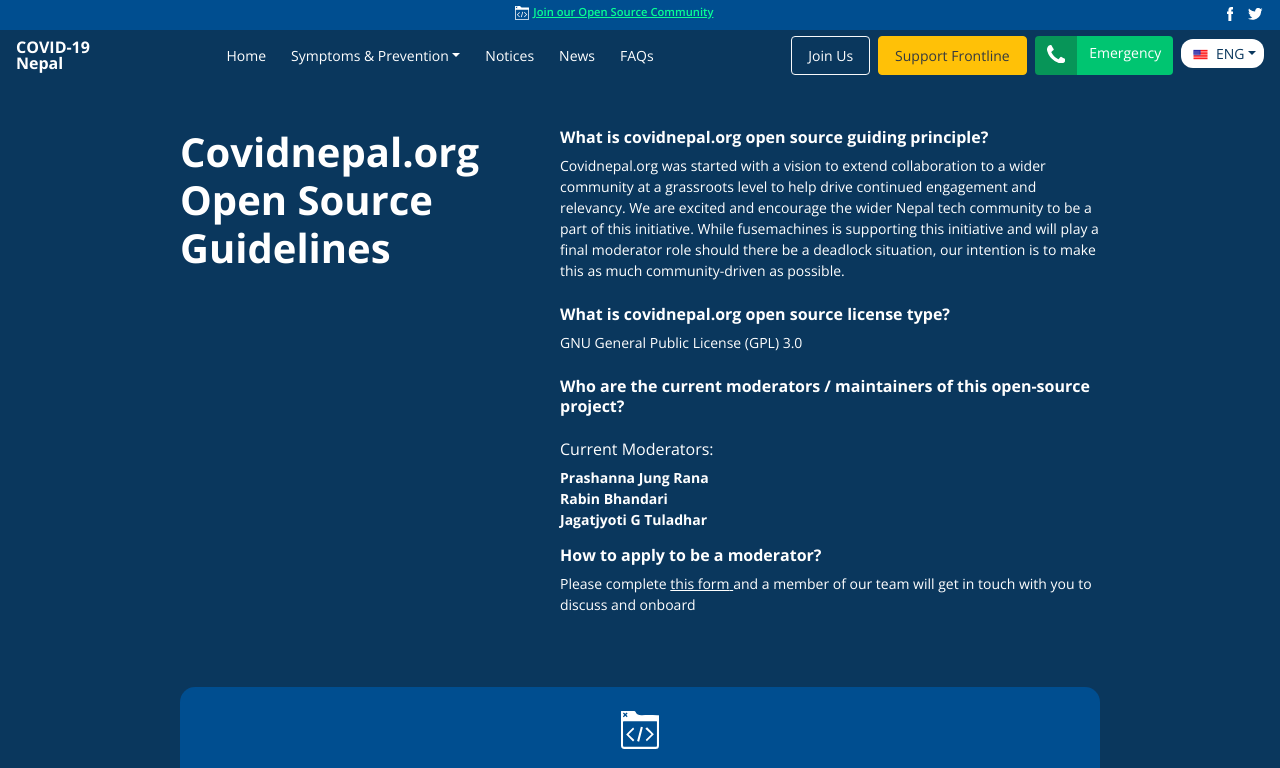
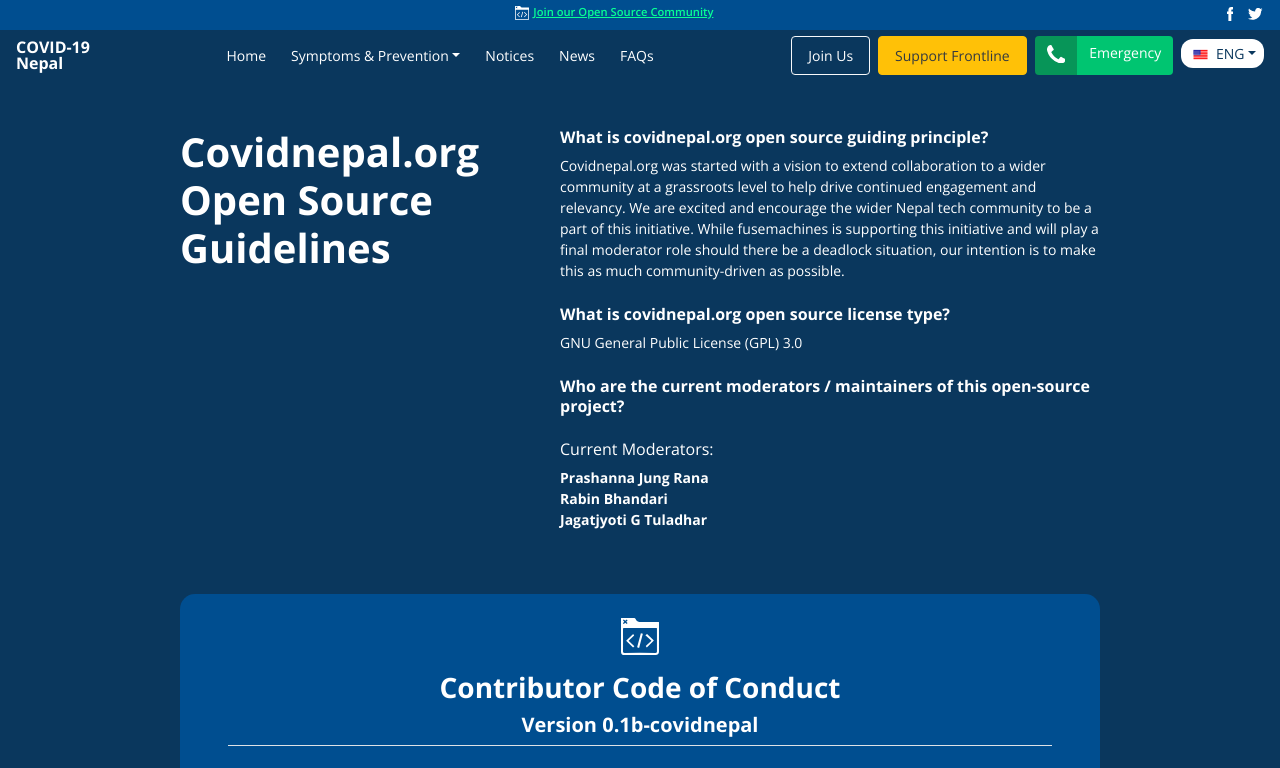
Before and after one commit to Fusemachines/covid-nepal-web, a React (Create React App) app: page /open-source in a window 1280 px wide. Shown: the top 768 px of the page. Built offline with nearby package versions, Linux system fonts and the light colour scheme; no server answers.

Commit message:
refactor: update content of open source page

```diff
--- a/src/routes/dashboard/openSource/OpenSource.tsx
+++ b/src/routes/dashboard/openSource/OpenSource.tsx
@@ -37,21 +37,6 @@ const OpenSource = () => (
               <span className="text-bold">Rabin Bhandari</span>
               <br />
               <span className="text-bold">Jagatjyoti G Tuladhar</span>
-            </p>
-          </article>
-          <article className="mb-4">
-            <h6 className="text-bold">How to apply to be a moderator?</h6>
-            <p>
-              Please complete{' '}
-              <a
-                className="text-white"
-                href="https://docs.google.com/forms/u/1/d/17f1U0BVHz87PElj2doUMODcNDSFP9toZzR_f9hd_dlY/edit"
-                target="_blank"
-                rel="noopener noreferrer"
-              >
-                this form{' '}
-              </a>
-              and a member of our team will get in touch with you to discuss and onboard
             </p>
           </article>
         </Col>
```
